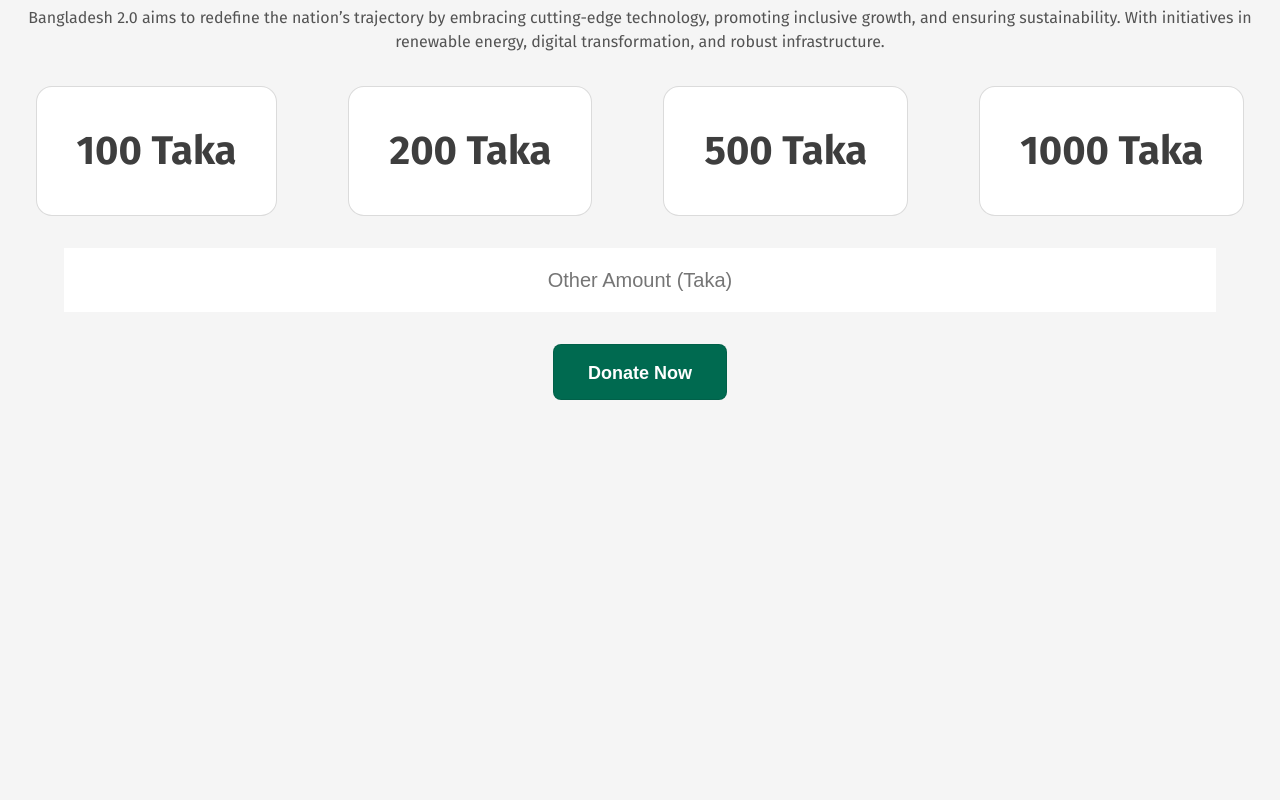
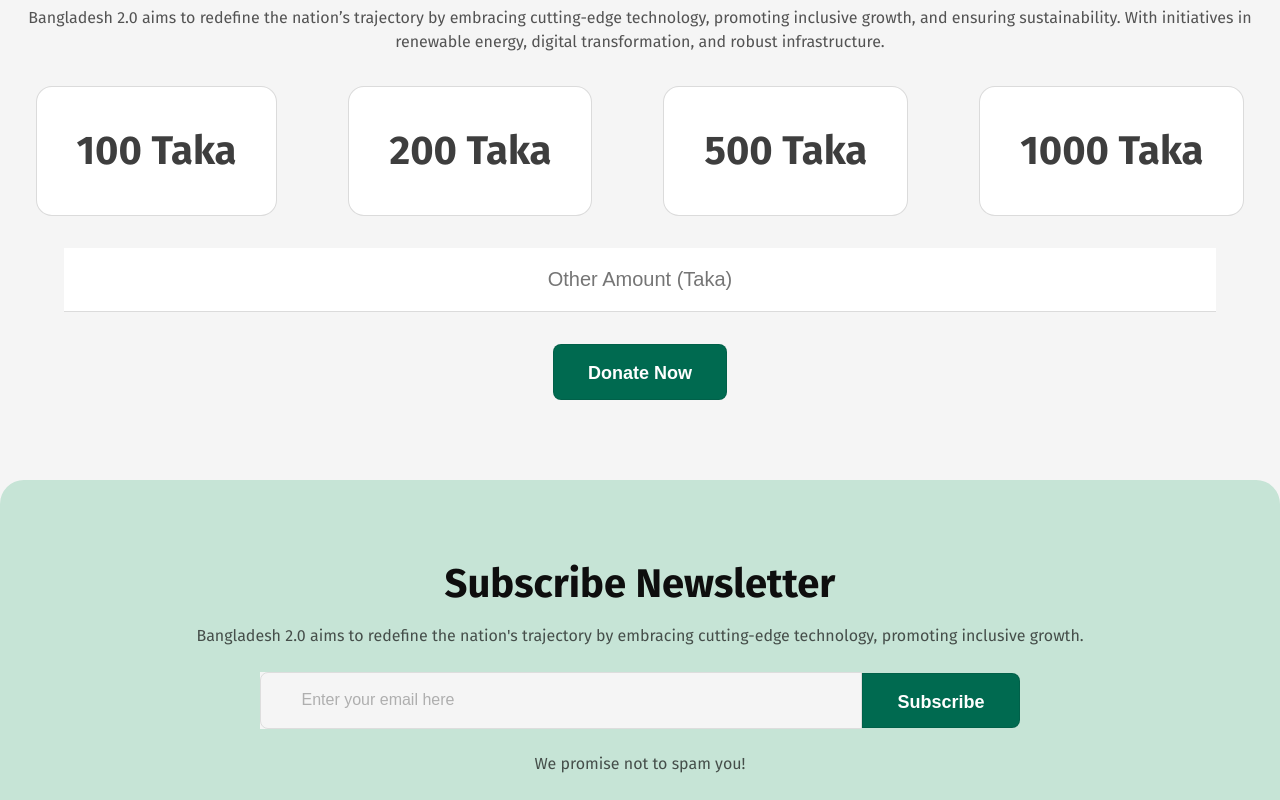
Before and after one commit to Yousufshishir/PH-assignment-1, a plain HTML site: page index.html in a window 1280 px wide. Shown: the part 3591-4391 px from the top of the page. Before the commit the page ends 4071 px from the top, so only its background shows below. Drawn offline with Linux system fonts and the light colour scheme.

Commit message:
all done

```diff
--- a/index.html
+++ b/index.html
@@ -225,6 +225,28 @@
 
 </section>
 
+
+
+    <div class="subscribe">
+        <h2 class="s-newsletter">Subscribe Newsletter</h2>
+    <p class="s-description">
+        Bangladesh 2.0 aims to redefine the nation's trajectory by embracing cutting-edge technology, promoting inclusive growth.
+    </p>
+    <div class="input-email">
+    <div class="i-email">
+        <input type="text" id="mail" name="email" placeholder="Enter your email here">
+        </div>
+
+<button class="subscribe-b">Subscribe</button>
+    </div>
+
+<p class="promise">We promise not to spam you!</p>
+
+
+
+    </div>
+</section>
+
     </main>
 
 <footer></footer>
--- a/style.css
+++ b/style.css
@@ -78,6 +78,8 @@ margin-bottom: 24px;
  }
 
  .recent-news-content{/* from recent news part */
+    max-width: 1280px;
+    margin:0 auto;
      display: flex;
      align-items: center;
      justify-content: space-between;
@@ -165,7 +167,7 @@ input[type="radio"]
 
 }
 
-label{
+.donate-taka-button>label{
     padding: 40px 40px;
     color: rgba(14, 14, 14, 0.8);
     font-size: 40px;
@@ -176,7 +178,9 @@ box-sizing: border-box;
 border: 1px solid rgba(14, 14, 14, 0.15);
 background: rgb(255, 255, 255);
 }
-label:hover{
+
+
+.donate-taka-button>label:hover{
 
     background-color: rgb(198, 228, 214);
     transform: scale(1.05);
@@ -498,7 +502,8 @@ line-height: 24px;
 background-color: rgb(255, 255, 255);
 text-align: center;
 border: none;
-
+box-sizing: border-box;
+border-bottom: 1px solid rgba(14, 14, 14, 0.15);
 }
 
 .dnt{
@@ -567,3 +572,107 @@ line-height: 24px;
 color: rgba(14, 14, 14, 0.6);
 background-color: rgb(255, 255, 255);
 }
+
+/* -------------------------------------------------- */
+/* challenge part */
+/* subscribe section */
+
+
+.subscribe{
+    max-width: 1080px;
+    margin: 0 auto;
+    display: flex;
+    flex-direction: column;
+    justify-content: center;
+    align-items: center;
+    padding: 80px 265px;
+  text-align: center;
+margin: 0 auto;
+padding: 80px 100px;
+border-radius: 24px;
+margin-bottom: 80px;
+background: rgb(198, 228, 214);
+overflow: hidden;
+
+}
+
+.s-newsletter{
+    color: rgb(14, 14, 14);
+    font-size: 40px;
+font-weight: 700;
+line-height: 48px;
+background-color: transparent;
+}
+
+.s-description{
+    color: rgba(14, 14, 14, 0.7);
+font-size: 16px;
+font-weight: 400;
+line-height: 24px;
+margin-top: 16px;
+background-color: transparent;
+margin-bottom: 24px;
+
+}
+
+
+.input-email{
+    display: flex;
+    background-color:  rgb(198, 228, 214);
+    align-items: center;
+justify-content: center;
+}
+
+
+.i-email > input[type="text"] {
+
+    width: 600px;
+    height: 55px;
+    border-top-left-radius: 8px;
+    border-bottom-left-radius: 8px;
+    color: rgb(255, 255, 255);
+    border: 0.5px solid rgba(14, 14, 14, 0.1);
+    background-color: transparent;
+}
+
+
+.i-email > input::placeholder {
+    color: rgba(14, 14, 14, 0.3);
+    font-size: 16px;
+    font-weight: 400;
+    line-height: 19px;
+    padding: 12px 40px;
+  }
+
+
+
+.subscribe-b{
+    border-radius: 0px 8px 8px 0px;
+
+background-color: rgb(0, 106, 80);
+color: rgb(255, 255, 255);
+font-size: 18px;
+font-weight: 600;
+line-height: 22px;
+padding: 17px 34px;
+height: 55px;
+border: 1px solid rgba(14, 14, 14, 0.1);
+
+}
+
+.subscribe-b:hover{
+        background-color: rgb(0, 0, 0);
+        transform: scale(1.05);
+        color: rgb(255, 255, 255);
+        cursor: pointer;
+    }
+
+
+.promise{
+    color: rgba(14, 14, 14, 0.7);
+font-size: 16px;
+font-weight: 400;
+line-height: 19px;
+background-color:transparent;
+margin-top: 25px;
+}
```
